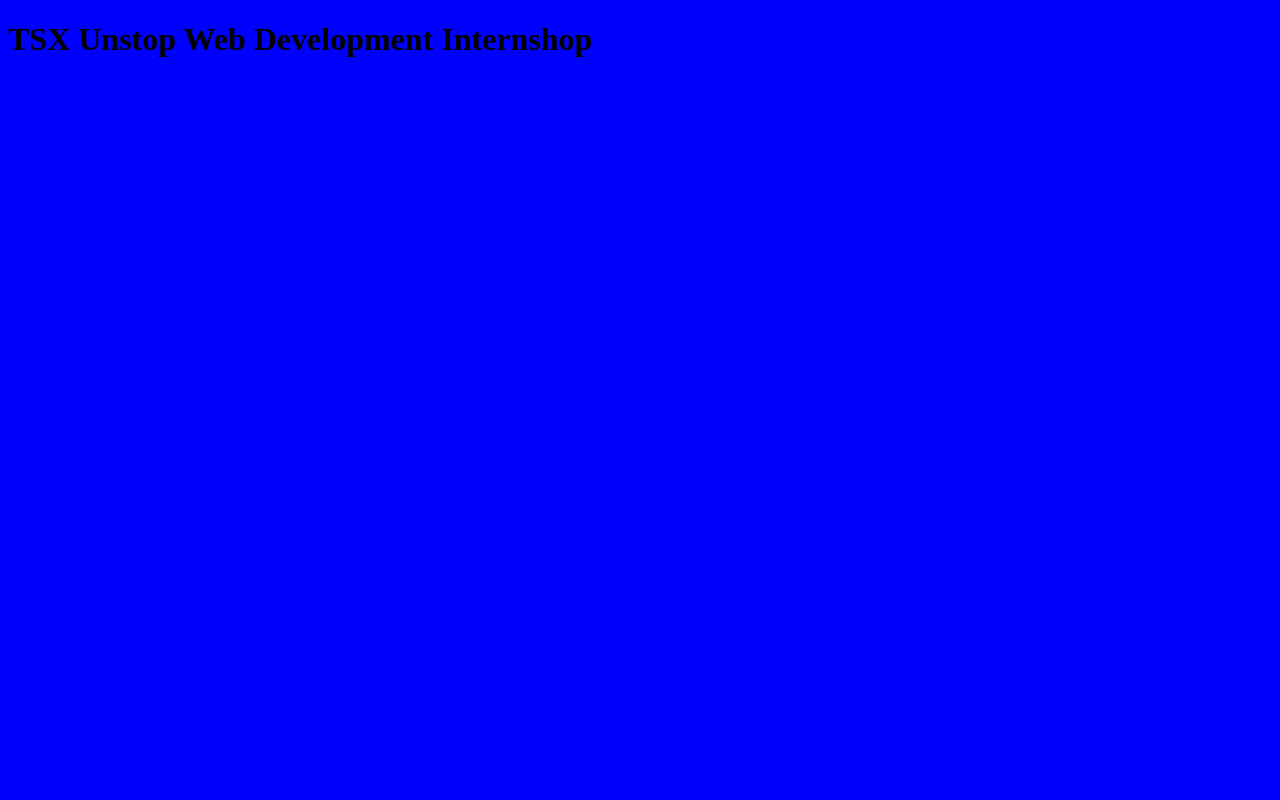
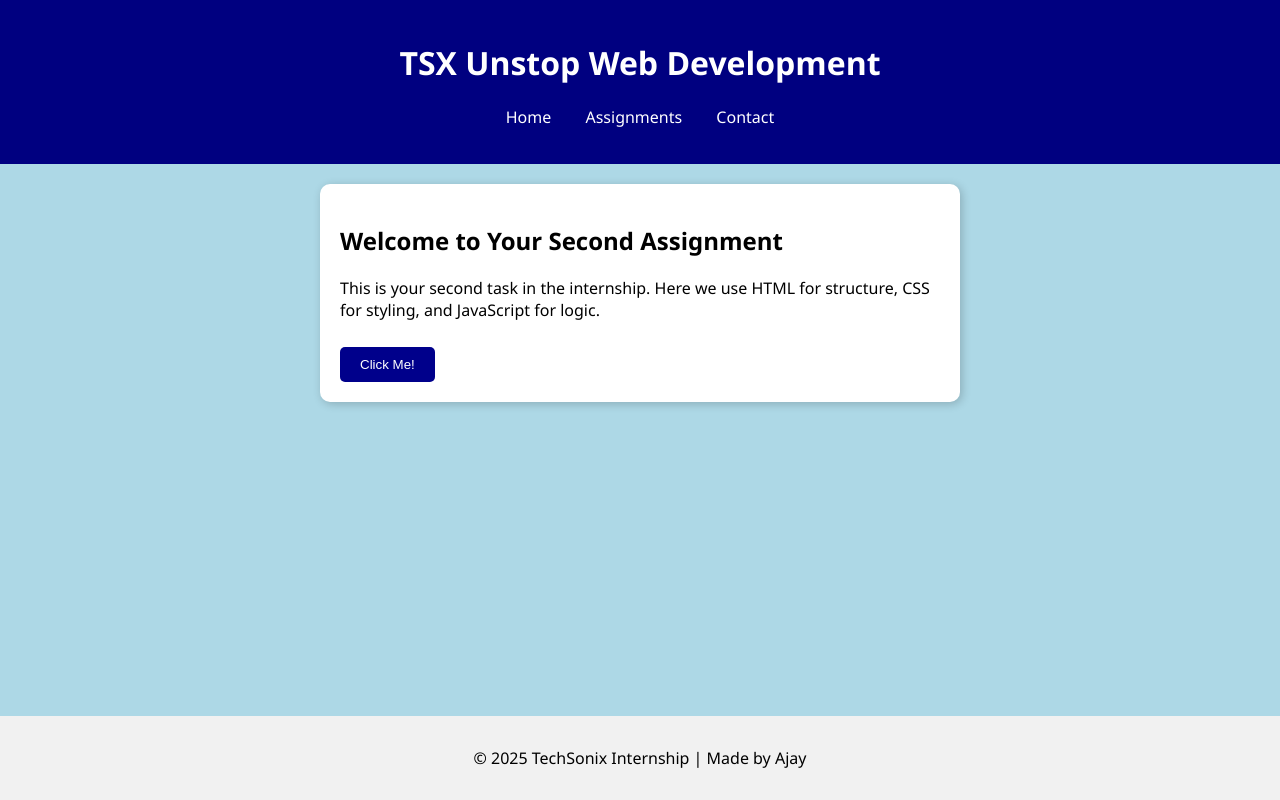
Before and after one commit to Meesaajay/TSX-Unstop-Web-Development, a plain HTML site: page index.html in a window 1280 px wide. Drawn offline with Linux system fonts and the light colour scheme.

Commit message:
Added assignment 2 files

```diff
--- a/index.html
+++ b/index.html
@@ -1,12 +1,34 @@
 <!DOCTYPE html>
 <html lang="en">
 <head>
-    <meta charset="UTF-8">
-    <meta name="viewport" content="width=device-width, initial-scale=1.0">
-    <title>TSX Unstop Web Development</title>
-    <link rel="stylesheet" href="style.css">
+  <meta charset="UTF-8">
+  <title>TSX Unstop Web Development</title>
+  <link rel="stylesheet" href="style.css">
 </head>
 <body>
-    <h1>TSX Unstop Web Development Internshop </h1>
+  <header>
+    <h1>TSX Unstop Web Development</h1>
+    <nav>
+      <ul>
+        <li><a href="#">Home</a></li>
+        <li><a href="#">Assignments</a></li>
+        <li><a href="#">Contact</a></li>
+      </ul>
+    </nav>
+  </header>
+
+  <main>
+    <article>
+      <h2>Welcome to Your Second Assignment</h2>
+      <p>This is your second task in the internship. Here we use HTML for structure, CSS for styling, and JavaScript for logic. </p>
+      <button onclick="Message()">Click Me!</button>
+    </article>
+  </main>
+
+  <footer>
+    <p>© 2025 TechSonix Internship | Made by Ajay</p>
+  </footer>
+
+  <script src="script.js"></script>
 </body>
 </html>
--- a/script.js
+++ b/script.js
@@ -0,0 +1,4 @@
+function Message() {
+  console.log("You clicked the button");
+  alert("Hello TSX Web Development! 🚀");
+}
--- a/style.css
+++ b/style.css
@@ -1,3 +1,75 @@
-body{
-    background-color: blue;
+html, body {
+  height: 100%;
+  margin: 0;
+  padding: 0;
 }
+
+body {
+  background-color: lightblue;
+  font-family: 'Segoe UI', sans-serif;
+  margin: 0;
+  padding: 0;
+  display: flex;
+  flex-direction: column;
+}
+
+main {
+  flex: 1;
+}
+
+header {
+  background-color: navy;
+  color: white;
+  padding: 20px;
+  text-align: center;
+}
+
+nav ul {
+  list-style-type: none;
+  padding: 0;
+  margin-top: 10px;
+}
+
+nav ul li {
+  display: inline;
+  margin: 0 15px;
+}
+
+nav ul li a {
+  color: white;
+  text-decoration: none;
+}
+
+main {
+  padding: 20px;
+}
+
+article {
+  background-color: white;
+  padding: 20px;
+  border-radius: 10px;
+  max-width: 600px;
+  margin: auto;
+  box-shadow: 2px 2px 10px rgba(0,0,0,0.2);
+}
+
+button {
+  padding: 10px 20px;
+  background-color: darkblue;
+  color: white;
+  border: none;
+  border-radius: 5px;
+  margin-top: 10px;
+  cursor: pointer;
+}
+
+button:hover {
+  background-color: royalblue;
+}
+
+footer {
+  background-color: #f1f1f1;
+  text-align: center;
+  padding: 15px;
+  margin-top: 30px;
+}
```
